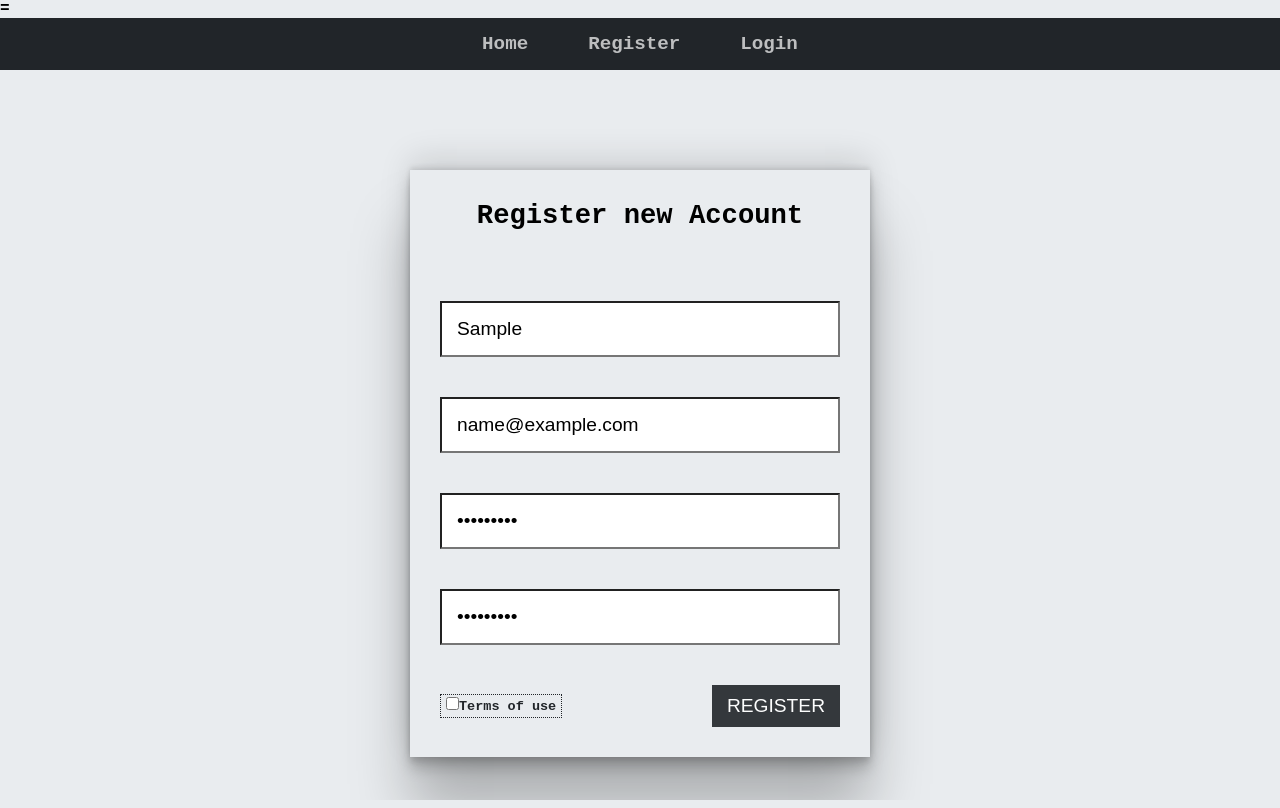
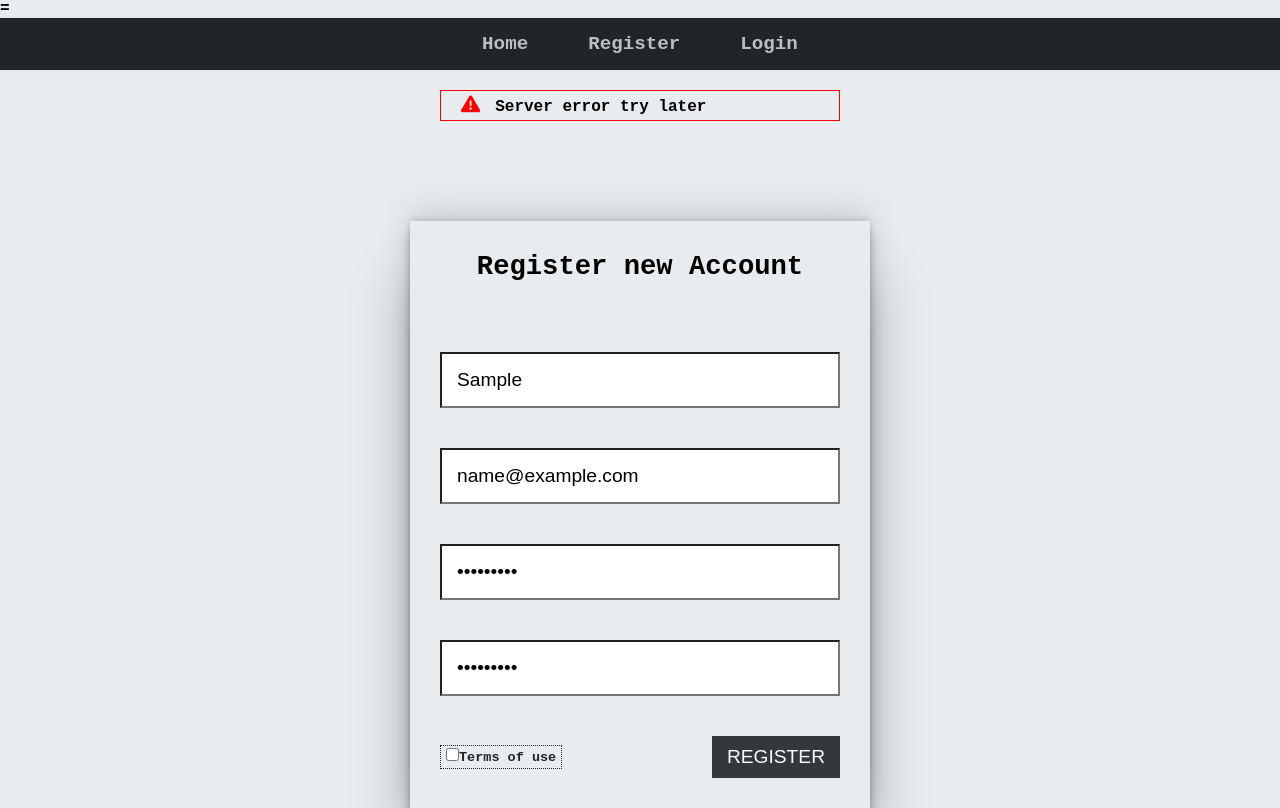
Before and after one commit to Suurvivor/CompetenceAppAlfa, a React (Create React App) app in the folder frontend/rfront/: page /register in a window 1280 px wide. Both pictures are taken after typing "Sample", "name@example.com", "Sample123", "Sample123" into the empty fields and a click on the button "REGISTER". Built offline with nearby package versions, Linux system fonts and the light colour scheme; no server answers.

Commit message:
alert component

```diff
--- a/frontend/rfront/src/App.css
+++ b/frontend/rfront/src/App.css
@@ -523,3 +523,19 @@ input[type='checkbox'] {
 .treeUlDepartments > li:hover {
    opacity: 1;
 }
+
+.alert_container {
+   margin-top: 20px;
+}
+
+.alert {
+   border: 1px solid red;
+   padding: 4px 20px;
+   list-style-type: none;
+   min-width: 400px;
+}
+
+.alert > i {
+   margin-right: 15px;
+   color: red;
+}
--- a/frontend/rfront/src/App.js
+++ b/frontend/rfront/src/App.js
@@ -13,6 +13,7 @@ import AuthState from './context/auth/AuthState';
 import TreeState from './context/tree/TreeState';
 import { Tree } from './components/tree/Tree';
 import AlertState from './context/alert/AlertState';
+import Alerts from './components/layout/Alerts';
 
 axios.defaults.baseURL = 'http://localhost:5000/api/v1';
 
@@ -31,6 +32,7 @@ function App() {
                <BrowserRouter>
                   <div id='main'>
                      <Header />
+                     <Alerts />
                      <Routes>
                         <Route
                            path='/'
--- /dev/null
+++ b/frontend/rfront/src/components/layout/Alerts.js
@@ -0,0 +1,19 @@
+import React, { useContext } from 'react';
+import AlertContext from '../../context/alert/alertContext';
+
+const Alerts = () => {
+   const alertContext = useContext(AlertContext);
+   return (
+      <div className='alert_container'>
+         {alertContext.alerts.length > 0 &&
+            alertContext.alerts.map((alert) => (
+               <li className='alert' key={alert.id}>
+                  <i className='fa-solid fa-triangle-exclamation'></i>
+                  {alert.msg}
+               </li>
+            ))}
+      </div>
+   );
+};
+
+export default Alerts;
--- a/frontend/rfront/src/utils/requestErrorHandler.js
+++ b/frontend/rfront/src/utils/requestErrorHandler.js
@@ -5,7 +5,12 @@ export const errorHandler = (err, dispatch, Type) => {
          type: NETWORK_ERROR,
          payload: 'Server error try later',
       });
-   } else if (err && err.code === 'ERR_BAD_REQUEST') {
+   } else if (
+      err &&
+      err.code === 'ERR_BAD_REQUEST' &&
+      !err.response.hasOwnProperty('data')
+   ) {
+      console.log(err);
       dispatch({
          type: NETWORK_ERROR,
          payload: 'ERR_BAD_REQUEST',
```
